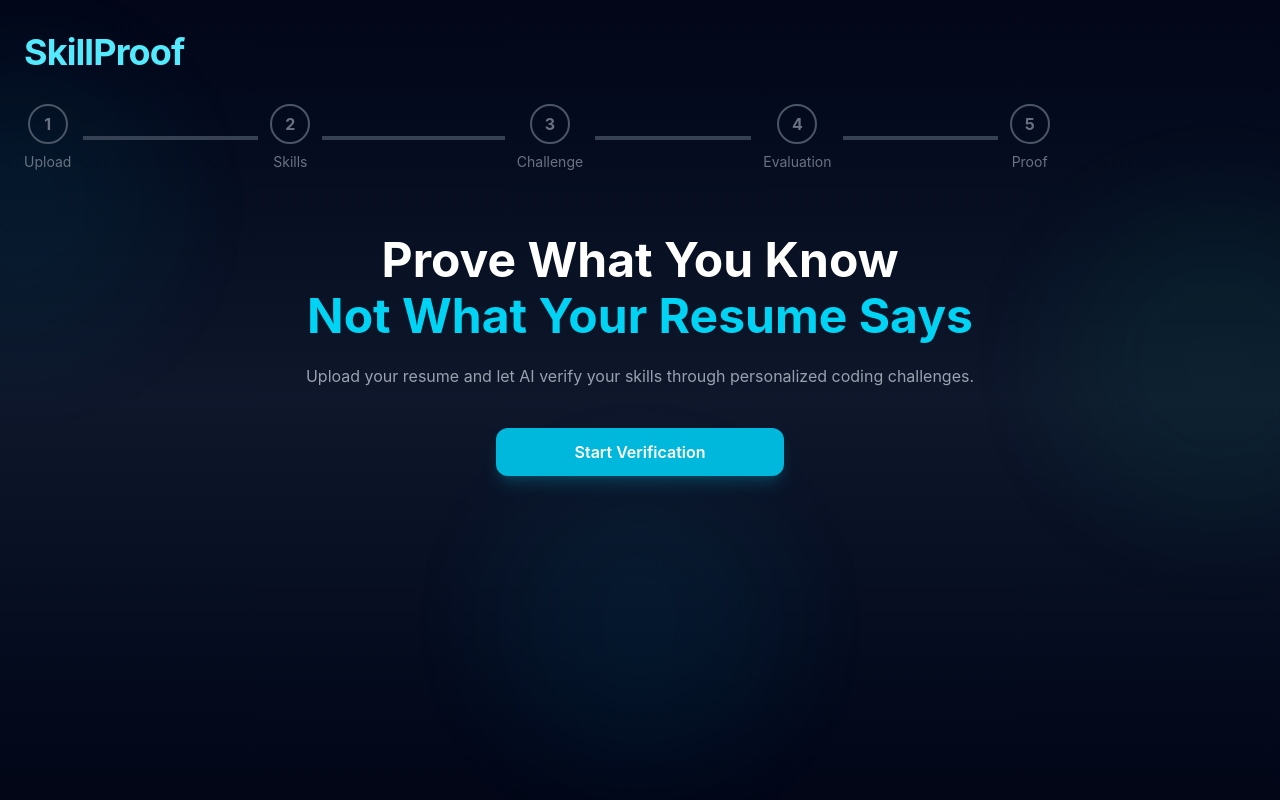
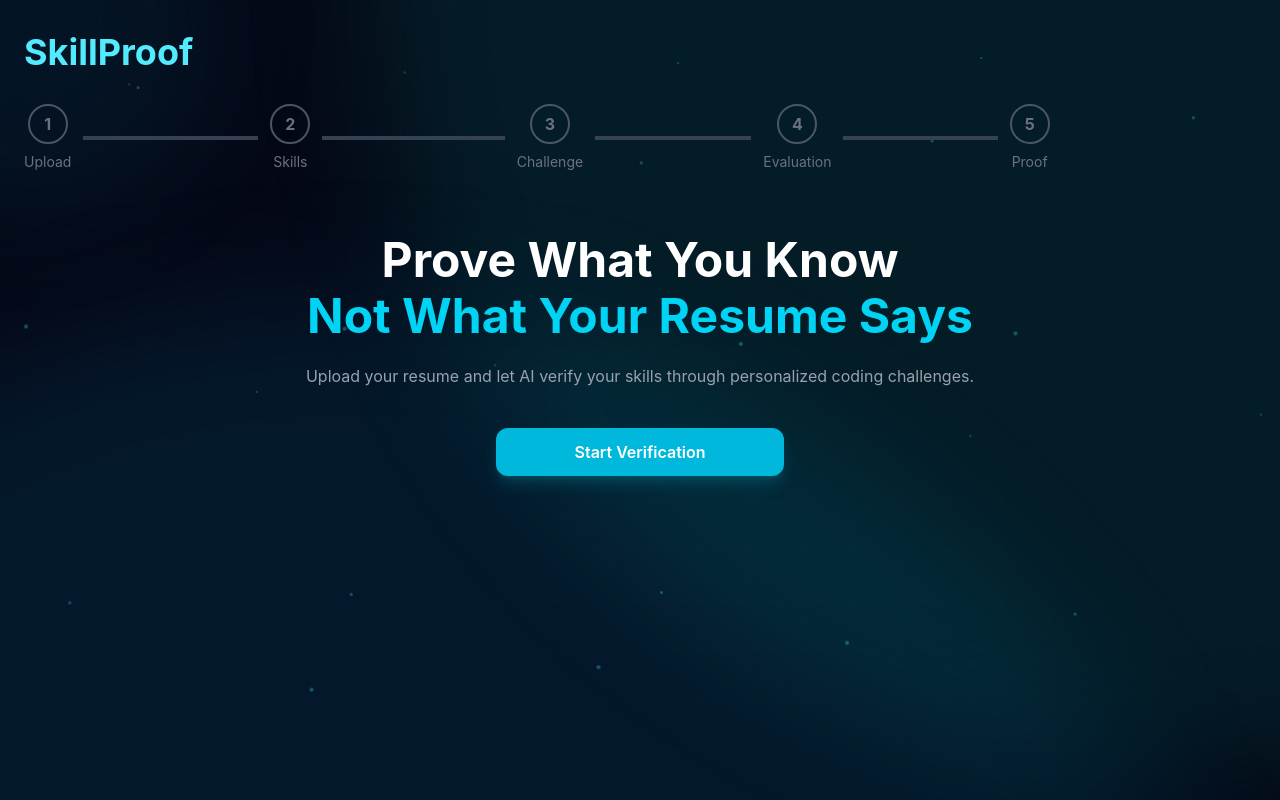
Before and after one commit to Tanvi-Goel/Hackathon, a React app in the folder Frontend/: page / in a window 1280 px wide. Built offline with nearby package versions, Linux system fonts and the light colour scheme; the HTML template or start-up script is replaced by a standard one.

Commit message:
Feature 4 - Resume upload and PDF text extraction

```diff
--- a/Frontend/src/components/Layout.jsx
+++ b/Frontend/src/components/Layout.jsx
@@ -2,47 +2,116 @@ import { useState } from "react";
 import Stepper from "./Stepper";
 
 function Layout({ children }) {
-  const [glow, setGlow] = useState({ x: 0, y: 0, active: false });
+  const [glow, setGlow] = useState({
+    x: 0,
+    y: 0,
+    active: false,
+  });
+
   return (
     <div
-      className="relative min-h-screen overflow-hidden bg-linear-to-b from-slate-950 via-slate-900 to-[#020617] text-white"
-      onPointerMove={(event) =>
-        setGlow({ x: event.clientX, y: event.clientY, active: true })
+      className="relative min-h-screen overflow-hidden bg-[#050816] text-white"
+      onPointerMove={(e) =>
+        setGlow({
+          x: e.clientX,
+          y: e.clientY,
+          active: true,
+        })
       }
-      onPointerLeave={() => setGlow((current) => ({ ...current, active: false }))}
+      onPointerLeave={() =>
+        setGlow((prev) => ({
+          ...prev,
+          active: false,
+        }))
+      }
     >
-      <div className="pointer-events-none absolute inset-0 opacity-80">
-        <div className="absolute left-[-10%] top-16 h-72 w-72 rounded-full bg-cyan-500/8 blur-3xl animate-slow-blob" />
-        <div className="absolute right-[-8%] top-1/4 h-80 w-80 rounded-full bg-emerald-400/8 blur-3xl animate-slow-wave" />
+      {/* Animated Gradient */}
+      <div className="absolute inset-0 overflow-hidden">
+        <div className="absolute -top-40 -left-40 h-96 w-96 rounded-full bg-cyan-500/10 blur-3xl animate-pulse" />
+
         <div
-          className="absolute left-1/2 top-[60%] h-72 w-72 -translate-x-1/2 rounded-full bg-sky-400/8 blur-3xl animate-slow-blob"
-          style={{ animationDelay: "8s" }}
+          className="absolute top-1/3 right-0 h-450 w-450 rounded-full bg-sky-500/10 blur-3xl"
+          style={{
+            animation: "float1 18s ease-in-out infinite",
+          }}
+        />
+
+        <div
+          className="absolute bottom-0 left-1/4 h-400 w-400 rounded-full bg-teal-400/10 blur-3xl"
+          style={{
+            animation: "float2 22s ease-in-out infinite",
+          }}
         />
       </div>
 
+      {/* Animated Grid */}
       <div
-        className={`pointer-events-none absolute z-10 rounded-full blur-3xl bg-cyan-400/10 shadow-[0_0_80px_rgba(34,211,238,0.12)] transition-opacity duration-300 ${
+        className="absolute inset-0 opacity-[0.05]"
+        style={{
+          backgroundImage: `
+            linear-gradient(rgba(255,255,255,.15) 1px, transparent 1px),
+            linear-gradient(90deg, rgba(255,255,255,.15) 1px, transparent 1px)
+          `,
+          backgroundSize: "50px 50px",
+        }}
+      />
+
+      {/* Mouse Glow */}
+      <div
+        className={`pointer-events-none absolute h-56 w-56 rounded-full bg-cyan-400/10 blur-3xl transition-opacity duration-300 ${
           glow.active ? "opacity-100" : "opacity-0"
         }`}
         style={{
-          width: 96,
-          height: 96,
-          transform: `translate(${glow.x - 48}px, ${glow.y - 48}px)`,
-          mixBlendMode: "screen",
+          left: glow.x - 112,
+          top: glow.y - 112,
         }}
       />
 
+      {/* Floating Dots */}
+      <div className="absolute inset-0">
+        {[...Array(25)].map((_, i) => (
+          <span
+            key={i}
+            className="absolute rounded-full bg-cyan-300/30"
+            style={{
+              width: `${2 + (i % 3)}px`,
+              height: `${2 + (i % 3)}px`,
+              left: `${(i * 13) % 100}%`,
+              top: `${(i * 17) % 100}%`,
+              animation: `float${(i % 2) + 1} ${10 + i}s linear infinite`,
+            }}
+          />
+        ))}
+      </div>
+
       <div className="relative z-20 max-w-7xl mx-auto px-6 py-8">
-
-        <h1 className="text-4xl font-bold tracking-tight text-cyan-300 mb-8">
+        <h1 className="mb-8 text-4xl font-bold text-cyan-300">
           SkillProof
         </h1>
 
         <Stepper />
 
         {children}
+      </div>
 
-      </div>
+      <style>{`
+        @keyframes float1 {
+          0% { transform: translate(0,0); }
+          25% { transform: translate(-40px,30px); }
+          50% { transform: translate(20px,60px); }
+          75% { transform: translate(50px,-20px); }
+          100% { transform: translate(0,0); }
+        }
+
+        @keyframes float2 {
+          0% { transform: translate(0,0); }
+          25% { transform: translate(50px,-30px); }
+          50% { transform: translate(-30px,-50px); }
+          75% { transform: translate(20px,40px); }
+          100% { transform: translate(0,0); }
+        }
+
+      `}</style>
     </div>
   );
 }
--- a/Frontend/src/pages/Proof.jsx
+++ b/Frontend/src/pages/Proof.jsx
@@ -75,7 +75,7 @@ function Proof() {
 
         <div
           ref={certificateRef}
-          className="bg-white text-black rounded-3xl p-14 mt-10 border-[12px] border-cyan-700 shadow-[0_30px_80px_-40px_rgba(6,182,212,0.35)]"
+          className="bg-white text-black rounded-3xl p-14 mt-10 border-12 border-cyan-700 shadow-[0_30px_80px_-40px_rgba(6,182,212,0.35)]"
         >
           <div className="flex justify-center">
             <ShieldCheck size={70} className="text-cyan-700" />
```
